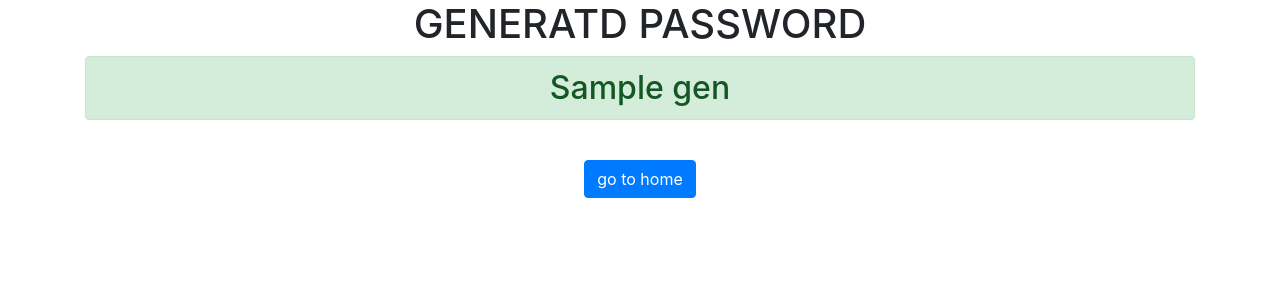
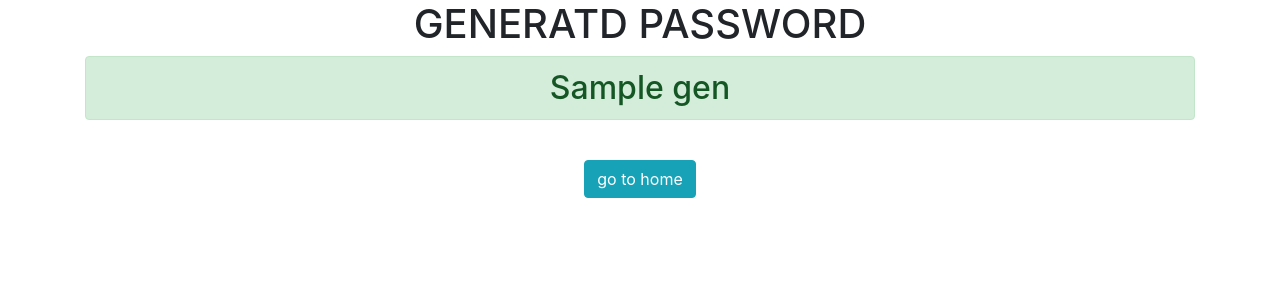
Before and after one commit to rathinakarthi/paaswordgenerator, a Django app: template generator/templates/generator/pass.html in a window 1280 px wide. Shown: the top 300 px of the page. Run offline with Django 3.2, Linux system fonts and the light colour scheme; the template is opened without the code that fills it: most values are stand-ins (such as "Sample title", 1, 10 or a date in 2020); some libraries are stand-ins or nearby versions.

Commit message:
s commit

```diff
--- a/generator/templates/generator/pass.html
+++ b/generator/templates/generator/pass.html
@@ -3,5 +3,5 @@
 <h1>GENERATD PASSWORD</h1>
 <h2 class="alert alert-success">{{ gen }}</h2>
 <br>
-<a href="{% url 'home' %}" class="btn btn-primary">go to home</a>
+<a href="{% url 'home' %}" class="btn btn-info">go to home</a>
 </div>
```
